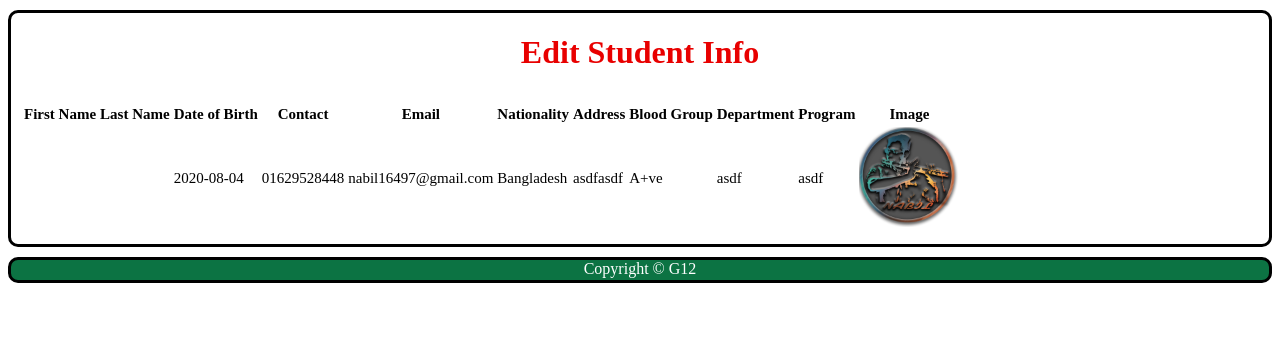
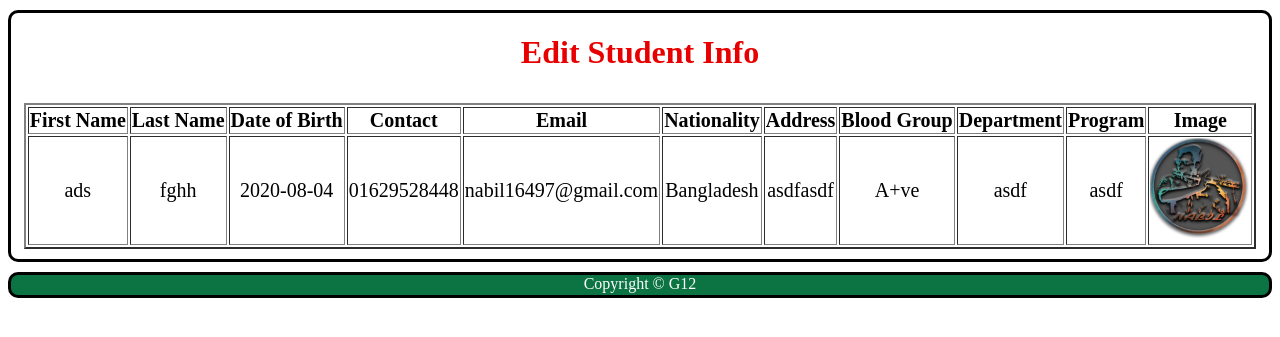
Before and after one commit to nabil16497/university_portal, a PHP site: page /showStudent.php?id=1 in a window 1280 px wide. Shown: the part 104-441 px from the top of the page. Run offline with PHP 8.4, Linux system fonts and the light colour scheme; data comes from the database, SQL or seed files in the repository; data that the repository does not hold is empty.

Commit message:
fullshow

```diff
--- a/showAllStudents.php
+++ b/showAllStudents.php
@@ -31,7 +31,7 @@ $students = fetchAllStudents();
 	<span style="text-align: center;color: #e80000"><h1>All Students</h1></span>
 	<div style="margin: auto; font-size: 15px;padding: 10px;">
 
-		<table>
+		<table border="2px" style="text-align: center;margin: auto; font-size: 20px;">
 			<thead>
 				<tr>
 					<th>First Name</th>
@@ -43,7 +43,7 @@ $students = fetchAllStudents();
 			<tbody>
 				<?php foreach ($students as $i => $student): ?>
 					<tr>
-						<td><a href="showStudent.php?id=<?php echo $student['id'] ?>"><?php echo $student['firstname'] ?></a></td>
+						<td><abbr title="Click here to see all full details"><a href="showStudent.php?id=<?php echo $student['id'] ?>"><?php echo $student['firstname'] ?></a></abbr></td>
 
 						<td><?php echo $student['lastname'] ?></td>
 						<td><img width="100px" src="uploads/<?php echo $student['image'] ?>" alt="<?php echo $student['firstname'] ?>"></td>
--- a/showStudent.php
+++ b/showStudent.php
@@ -8,14 +8,25 @@ $student = fetchStudent($_GET['id']);
 <html>
 <head>
 	<title></title>
+	<style>
+		.divt{
+			border:3px solid #000000;
+			border-radius: 10px;
+			margin-top: 10px;
+			margin-bottom: 10px;
+			padding: auto;
+
+		}
+
+	</style>
 </head>
 <body>
 <?php include('header1.php');?>
-<div style="border:3px solid #000000;border-radius: 10px; margin-top: 10px;margin-bottom: 10px;padding: auto;">
+<div class="divt">
 	<span style="text-align: center;color: #e80000"><h1>Edit Student Info</h1></span>
 	<div style="margin: auto; font-size: 15px;padding: 10px;">
 
-		<table>
+		<table border="2px" style="text-align: center;margin: auto; font-size: 20px;">
 			<tr>
 				<th>First Name</th>
 				<th>Last Name</th>
@@ -31,8 +42,8 @@ $student = fetchStudent($_GET['id']);
 
 			</tr>
 			<tr>
-				<td><a href="showStudent.php?id=<?php echo $student['id'] ?>"><?php echo $student['firstame'] ?></a></td>
-				<td><?php echo $student['lastame'] ?></td>
+				<td><?php echo $student['firstname'] ?></td>
+				<td><?php echo $student['lastname'] ?></td>
 				<td><?php echo $student['dob'] ?></td>
 				<td><?php echo $student['contact'] ?></td>
 				<td><?php echo $student['email'] ?></td>
```
